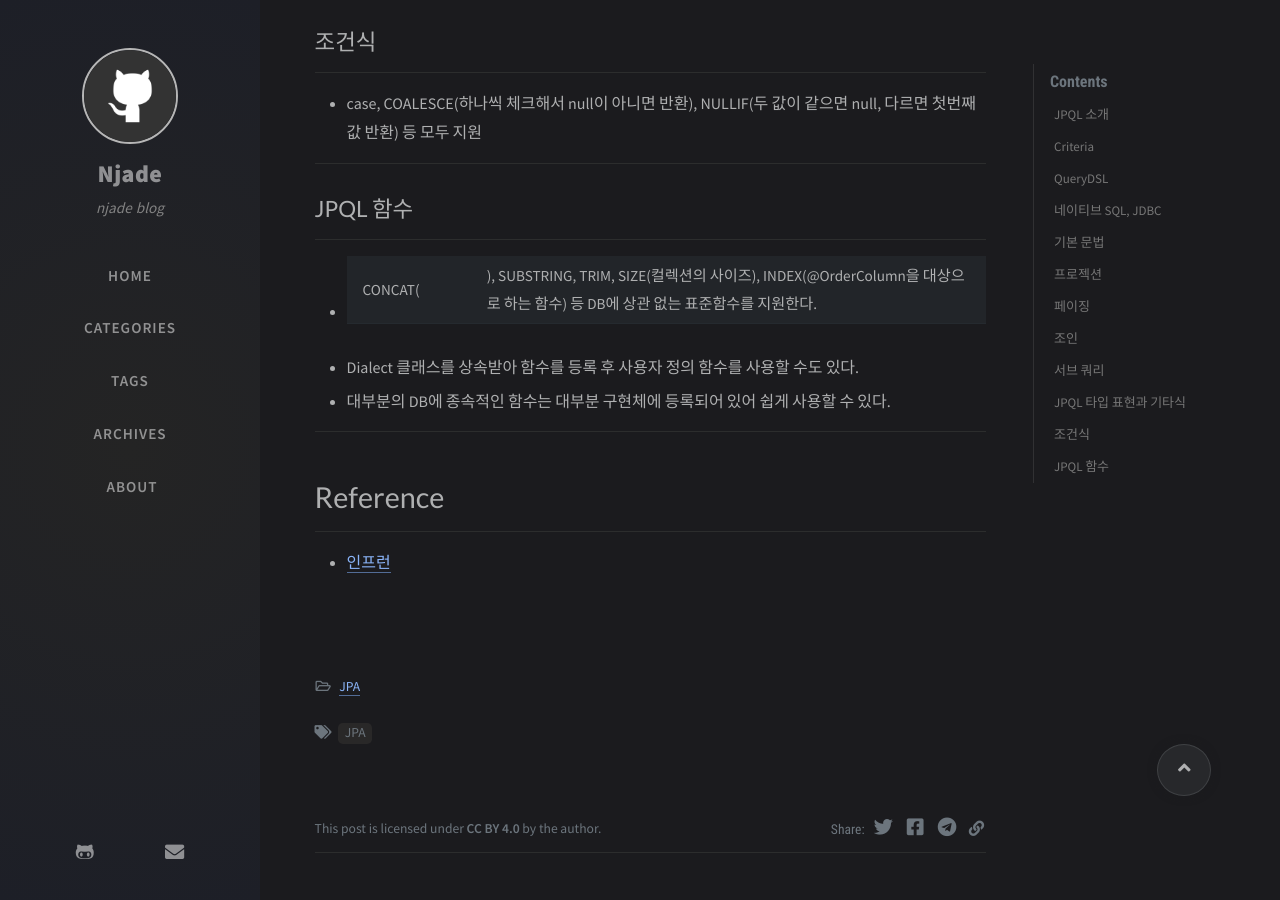
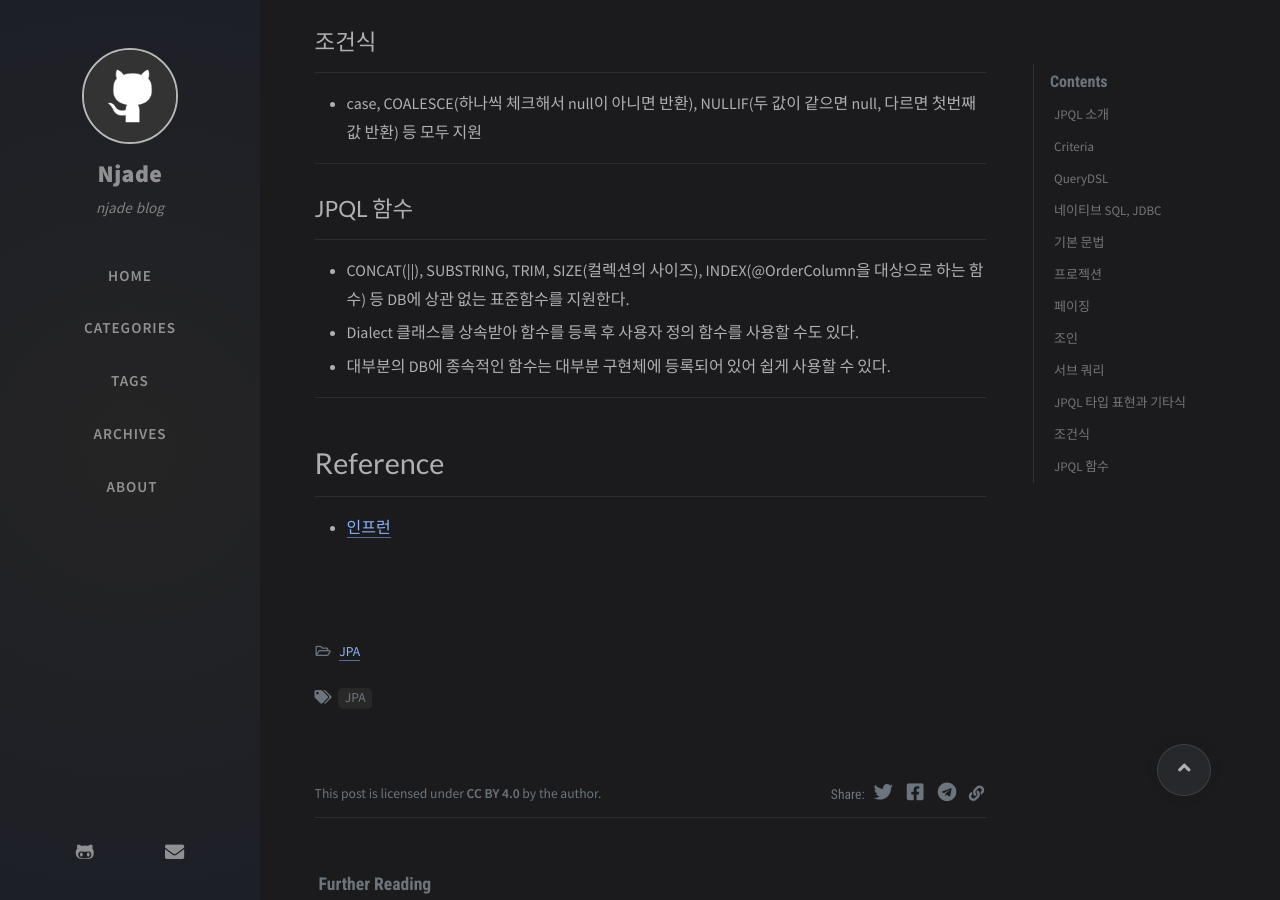
Before and after one commit to NJade/njade.github.io, a Jekyll site: the page built from _posts/2021-01-03-JPA_JPQL_1.md, in a window 1280 px wide and 900 px high, scrolled down 3958 px. Built offline with Jekyll 4.4.1, drawn with Linux system fonts in a browser that asks for light colours; nearby versions of some CDN libraries; comment, search, counter and statistics services are not loaded.

Commit message:
Modify post

```diff
--- a/_posts/2021-01-03-JPA_JPQL_1.md
+++ b/_posts/2021-01-03-JPA_JPQL_1.md
@@ -150,7 +150,7 @@ em.createQuery("select e from Entity e where e.id = :id, Entity.class")
 
 ## JPQL 함수
 ---
-* CONCAT(||), SUBSTRING, TRIM, SIZE(컬렉션의 사이즈), INDEX(@OrderColumn을 대상으로 하는 함수) 등 DB에 상관 없는 표준함수를 지원한다.
+* CONCAT(\|\|), SUBSTRING, TRIM, SIZE(컬렉션의 사이즈), INDEX(@OrderColumn을 대상으로 하는 함수) 등 DB에 상관 없는 표준함수를 지원한다.
 * Dialect 클래스를 상속받아 함수를 등록 후 사용자 정의 함수를 사용할 수도 있다.
 * 대부분의 DB에 종속적인 함수는 대부분 구현체에 등록되어 있어 쉽게 사용할 수 있다.
 
```
